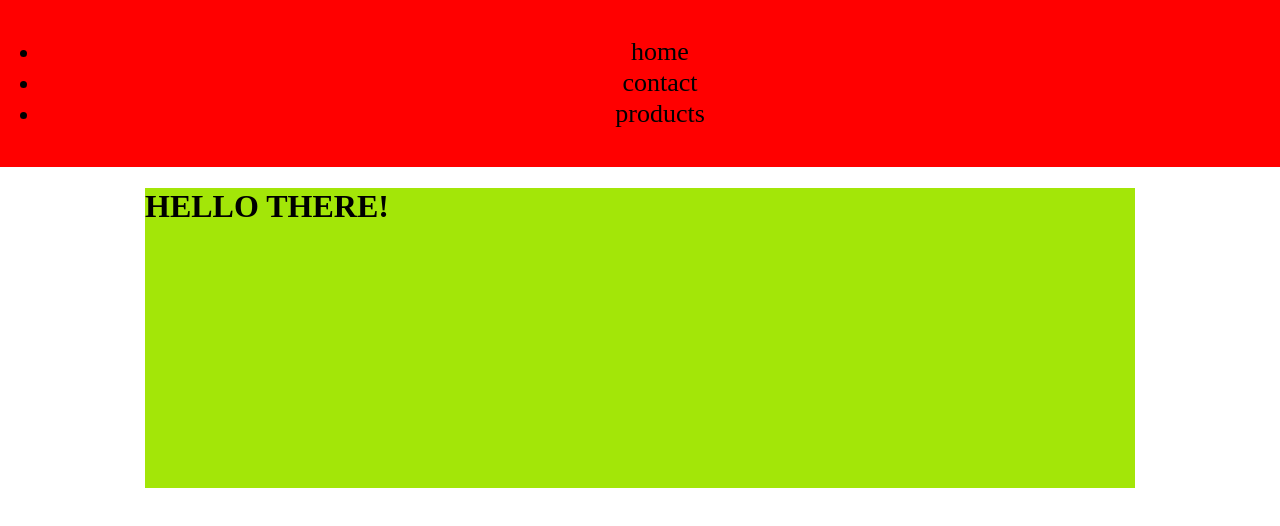
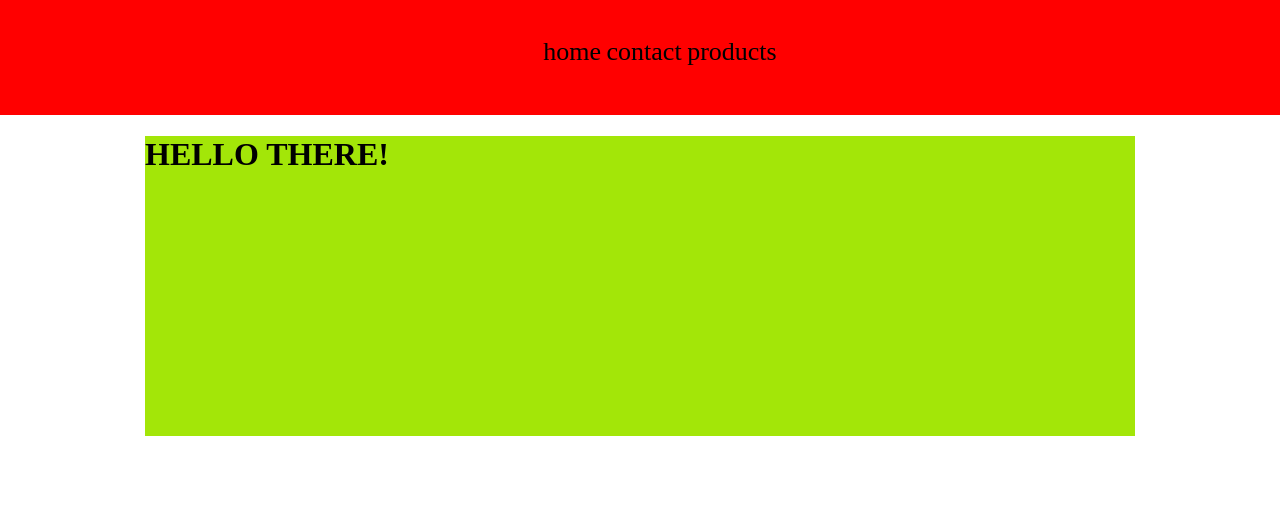
Before and after one commit to mikelmah/SMCWEB2, a plain HTML site: page index.html in a window 1280 px wide. Drawn offline with Linux system fonts and the light colour scheme.

Commit message:
working on navbar
@media navbar for bigger screens

```diff
--- a/main.css
+++ b/main.css
@@ -35,12 +35,16 @@ ul {
     line-height: 20px;
     font-size: 22px;
 }
-@media(min-width:760px){
+@media(min-width:768px){
     .continer {
         background-color: #0e90e7;
         width: 750px;
         margin: 0 auto;
 
+    }
+
+    nav.navbar li {
+        display: inline-block;
     }
 }
  @media(min-width: 992px){
```
